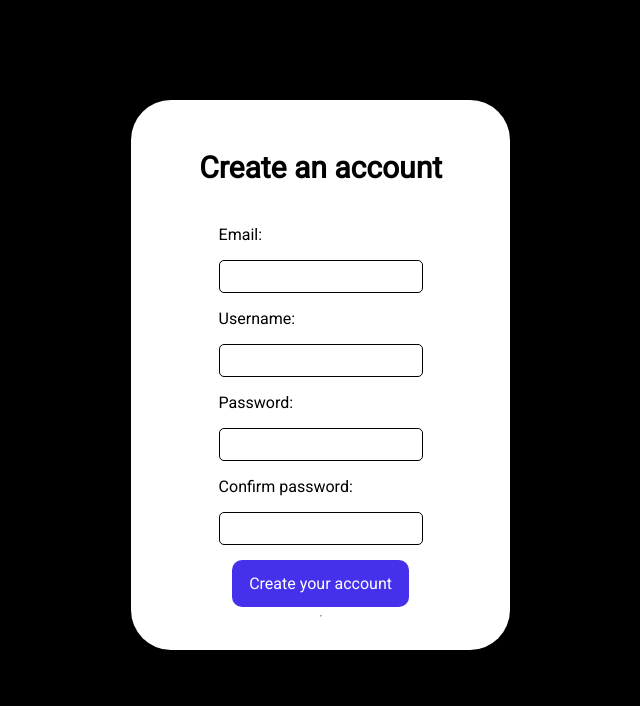
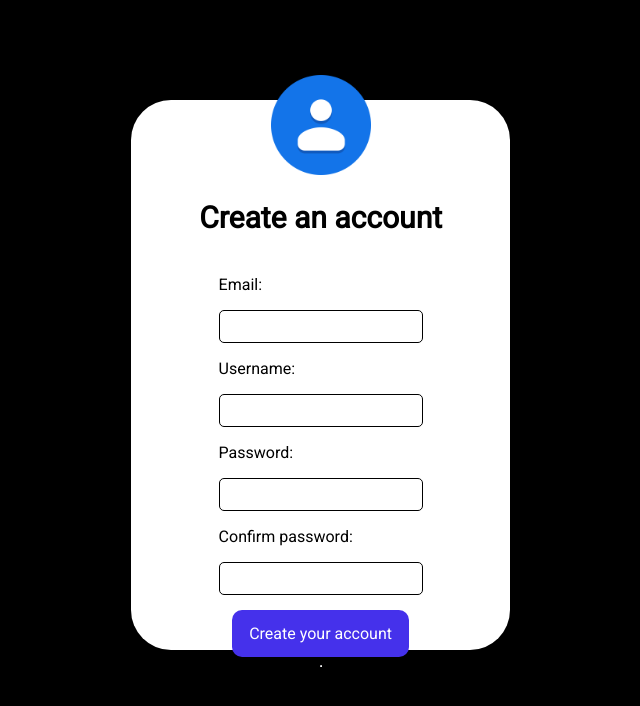
Before and after one commit to ahmedfare/create, a plain HTML site: page index.html in a window 1280 px wide. Shown: the whole page, without its empty margins (319-959 px from the left). Drawn offline with nearby package versions, Linux system fonts and the light colour scheme.

Commit message:
Update index.html

```diff
--- a/index.html
+++ b/index.html
@@ -11,6 +11,8 @@
 </head>
 <body>
     <section data-aos="zoom-in" data-aos-duration="900">
+                <img src="Google_Contacts_icon.svg.png" width="100" alt="" srcset="">
+
         <h1>Create an account</h1>
         <div class="email">
             <p>Email:</p>
```
